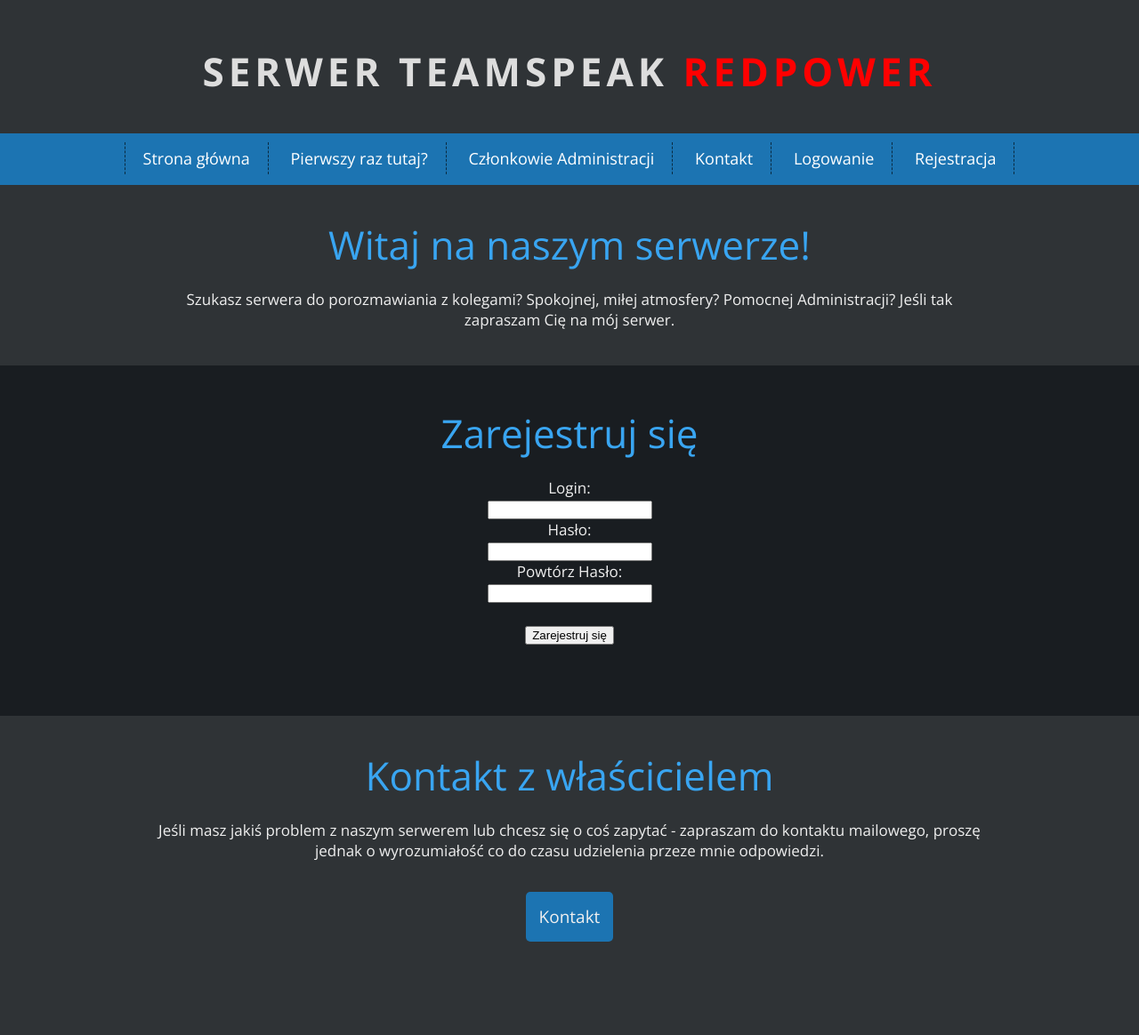
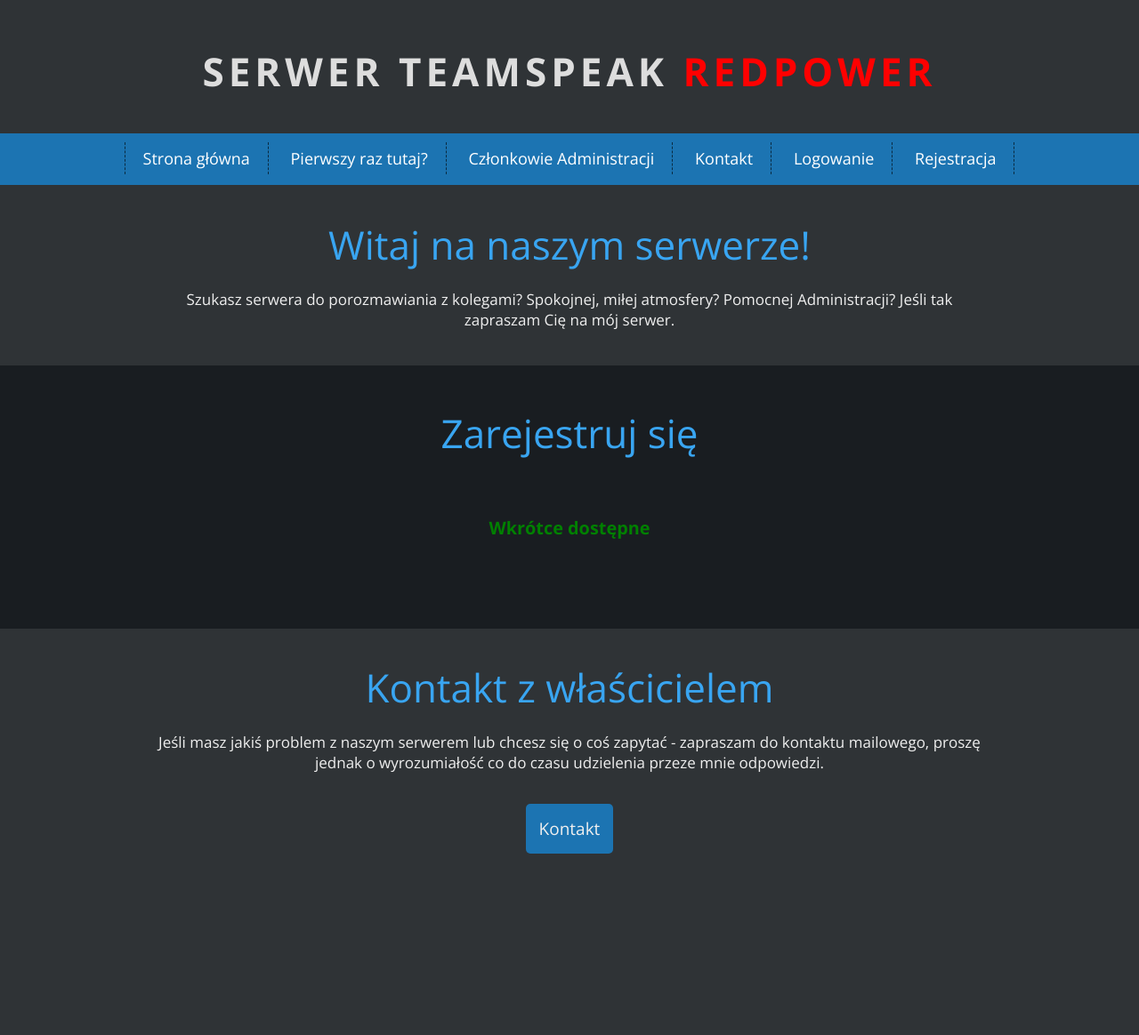
Before and after one commit to scooredmars/strona, a Jekyll site: the page built from rejestracja.html, in a window 1280 px wide. Shown: the whole page at 89% size. Built offline with Jekyll 4.4.1, drawn with Linux system fonts in a browser that asks for light colours; after the commit the page ends 1065 px from its top, so only the background shows below that.

Commit message:
logowanie i rejestracja

```diff
--- a/rejestracja.html
+++ b/rejestracja.html
@@ -12,15 +12,8 @@
 		<header>
 
 			<h1>Zarejestruj się</h1>
-
-				<form action="Zarejestruj.php" method="post">
-
-				Login: <br/> <input type="text" name="login"/> <br/>
-				Hasło: <br/> <input type="password" name="haslo"/> <br/>
-				Powtórz Hasło: <br/> <input type="password" name="haslo"/> <br/><br/>
-				<input type="submit" value="Zarejestruj się"/>
-
-				</form>
+				</br>
+				<h3><font color="green">Wkrótce dostępne</font></h3>
 
 		</header>
 
```
Also changed, not shown: logowanie.html (+2 -8 lines).
